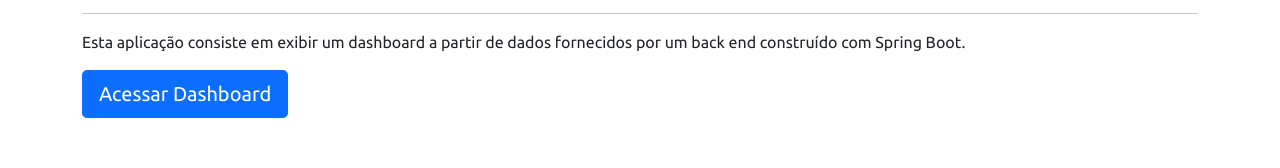
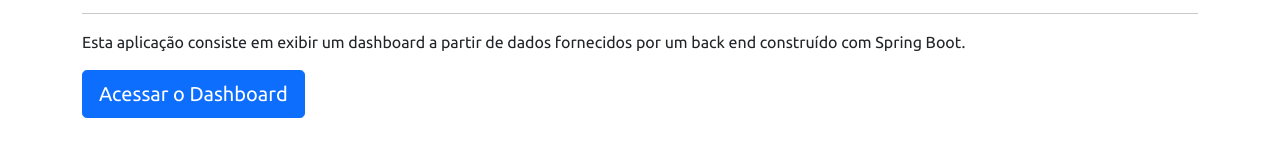
Before and after one commit to 8Matheus/projeto-sds3, a React (Create React App) app in the folder frontend/: page / in a window 1280 px wide. Shown: the part 181-349 px from the top of the page. Built offline with nearby package versions, Linux system fonts and the light colour scheme; no server answers.

Commit message:
LastVersion

```diff
--- a/frontend/src/pages/Home/Dashboard/index.tsx
+++ b/frontend/src/pages/Dashboard/index.tsx
@@ -4,36 +4,27 @@
 import Footer from "components/Footer";
 import NavBar from "components/NavBar";
 
-
-
-
 const Dashboard = () => {
     return (
         <>
             <NavBar />
             <div className="container">
-
-                <h1 className="text-primary py-3">Dashboard de Vendas!</h1>
+                <h1 className="text-primary py-3">Dashboard de Vendas</h1>
 
                 <div className="row px-3">
-
                     <div className="col-sm-6">
-                        <h5 className="text-center text-secondary">Taxa de Sucesso (%)</h5>
+                        <h5 className="text-center text-secondary">Taxa de Sucesso(%)</h5>
                         <BarChart />
                     </div>
-
                     <div className="col-sm-6">
-                        <h5 className="text-center text-secondary">Todas Vendas</h5>
+                        <h5 className="text-center text-secondary">Todas vendas</h5>
                         <DonutChart />
                     </div>
-
-
                 </div>
 
                 <div className="py-3">
-                    <h2 className="text-primary">Total de Vendas</h2>
+                    <h2 className="text-primary">Todas Vendas</h2>
                 </div>
-
 
                 <DataTable />
             </div>
@@ -41,5 +32,4 @@
         </>
     );
 }
-
 export default Dashboard;
--- a/frontend/src/pages/Home/index.tsx
+++ b/frontend/src/pages/Home/index.tsx
@@ -5,26 +5,20 @@
 const Home = () => {
     return (
         <>
-
             <NavBar />
-
-
             <div className="container">
                 <div className="jumbotron">
                     <h1 className="display-4">DSVendas</h1>
                     <p className="lead">Analise o desempenho das suas vendas por diferentes perspectivas</p>
                     <hr />
                     <p>Esta aplicação consiste em exibir um dashboard a partir de dados fornecidos por um back end construído com Spring Boot.</p>
-                    <Link  className="btn btn-primary btn-lg"  to="/dashboard">
-                        Acessar Dashboard
-                    </Link>
+                <Link className="btn btn-primary btn-lg" to="/dashboard">
+                    Acessar o Dashboard
+                </Link>
                 </div>
             </div>
-
             <Footer />
-
         </>
     );
 }
-
 export default Home;
```
